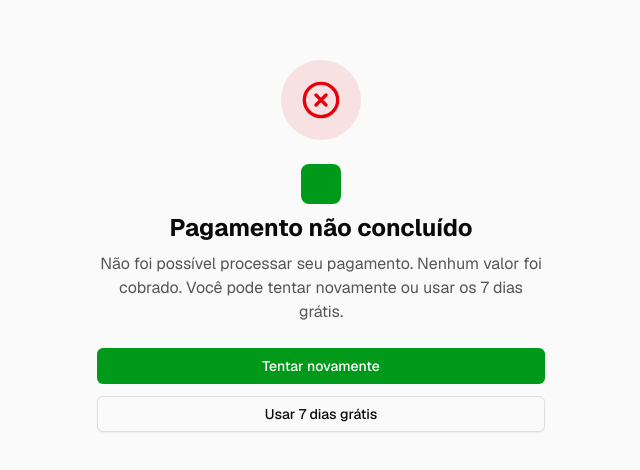
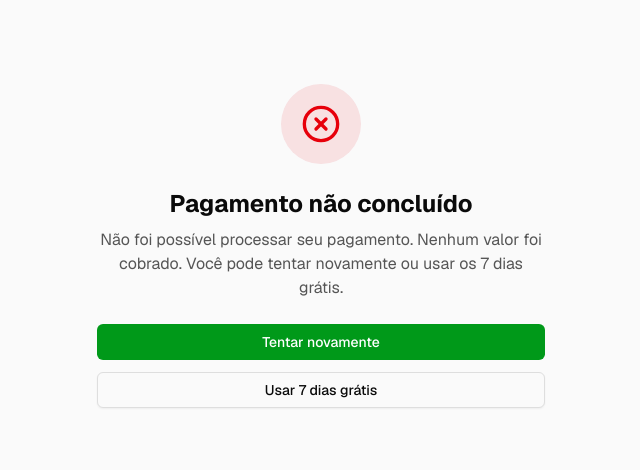
Before and after one commit to Daniel-Alencar/agenda-zap, a Next.js app: page /payment/failure in a window 1280 px wide. Shown: the part 154-624 px from the top of the page, without its empty margins (319-959 px from the left). Built offline with nearby package versions, Linux system fonts and the light colour scheme.

Commit message:
feat: teste

```diff
--- a/app/payment/failure/page.tsx
+++ b/app/payment/failure/page.tsx
@@ -15,8 +15,6 @@ export default function PaymentFailurePage() {
         </div>
 
         <div className="flex flex-col gap-2">
-          <div className="flex h-10 w-10 mx-auto items-center justify-center rounded-lg bg-primary">
-          </div>
           <h1 className="text-2xl font-bold text-foreground">Pagamento não concluído</h1>
           <p className="text-muted-foreground">
             Não foi possível processar seu pagamento. Nenhum valor foi cobrado. Você pode tentar novamente ou usar os 7 dias grátis.
--- a/app/payment/success/page.tsx
+++ b/app/payment/success/page.tsx
@@ -49,8 +49,6 @@ export default async function PaymentSuccessPage({ searchParams }: Props) {
         </div>
 
         <div className="flex flex-col gap-2">
-          <div className="flex h-10 w-10 mx-auto items-center justify-center rounded-lg bg-primary">
-          </div>
           <h1 className="text-2xl font-bold text-foreground">
             {isPending ? "Pagamento em análise" : "Pagamento aprovado!"}
           </h1>
```
